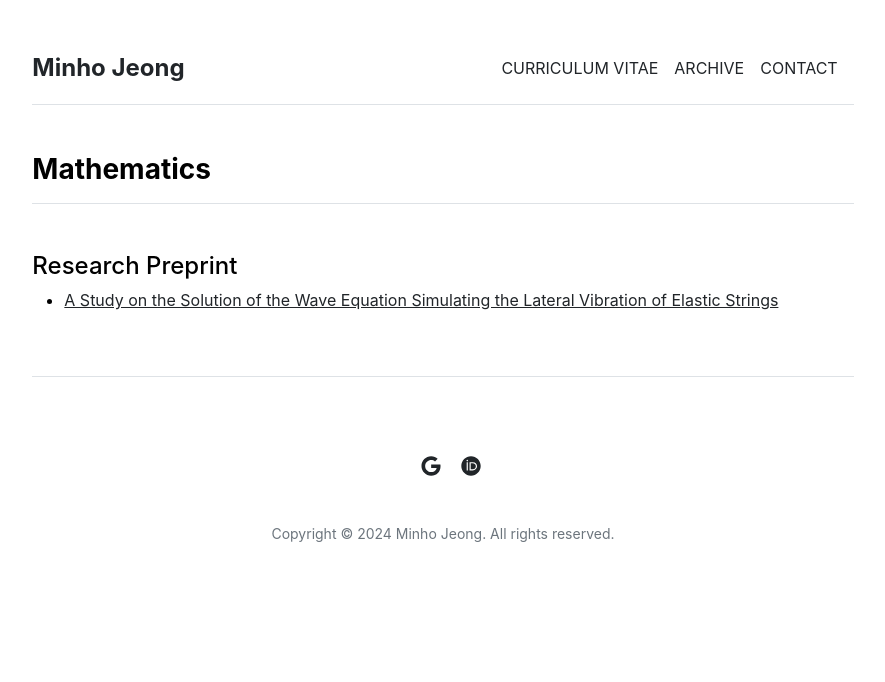
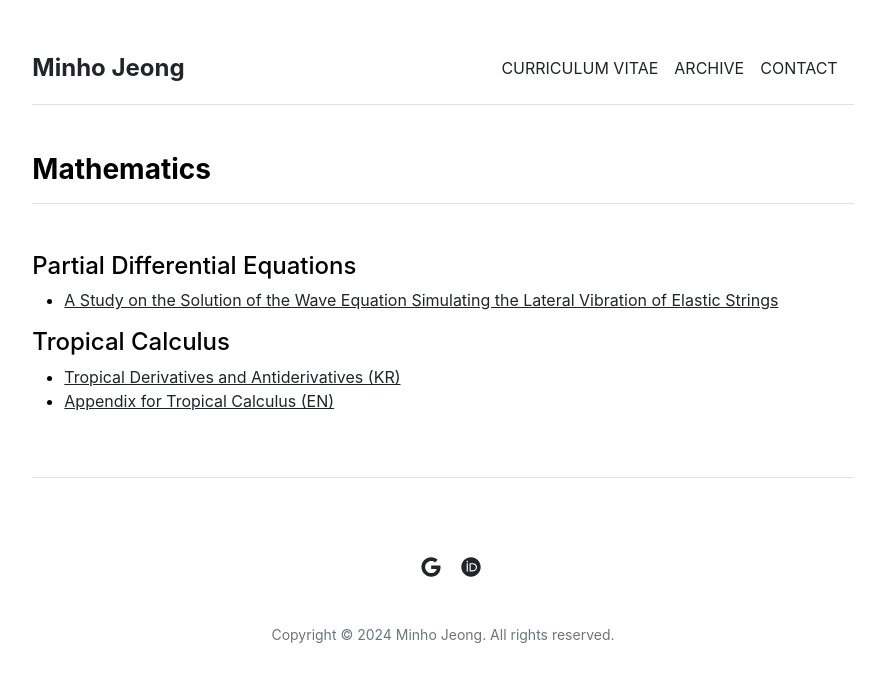
Before and after one commit to mino-jeong/mino-jeong.github.io, a Jekyll site: the page built from archive/mathematics.md, in a window 1280 px wide. Shown: the top 682 px of the page, without its empty margins (197-1082 px from the left). Built offline with Jekyll 4.4.1, drawn with Linux system fonts in a browser that asks for light colours.

Commit message:
Update mathematics.md

```diff
--- a/archive/mathematics.md
+++ b/archive/mathematics.md
@@ -3,6 +3,11 @@ layout: page
 title: "Mathematics"
 ---
 
-#### Research Preprint
+#### Partial Differential Equations
 
 * [A Study on the Solution of the Wave Equation Simulating the Lateral Vibration of Elastic Strings](/archive/mathematics/PDE-research-2023.pdf)
+
+#### Tropical Calculus
+
+* [Tropical Derivatives and Antiderivatives (KR)](/archive/mathematics/tropical-calculus-ppt.pdf)
+* [Appendix for Tropical Calculus (EN)](/archive/lecture-notes/tropical-calculus-appendix.pdf)
```
